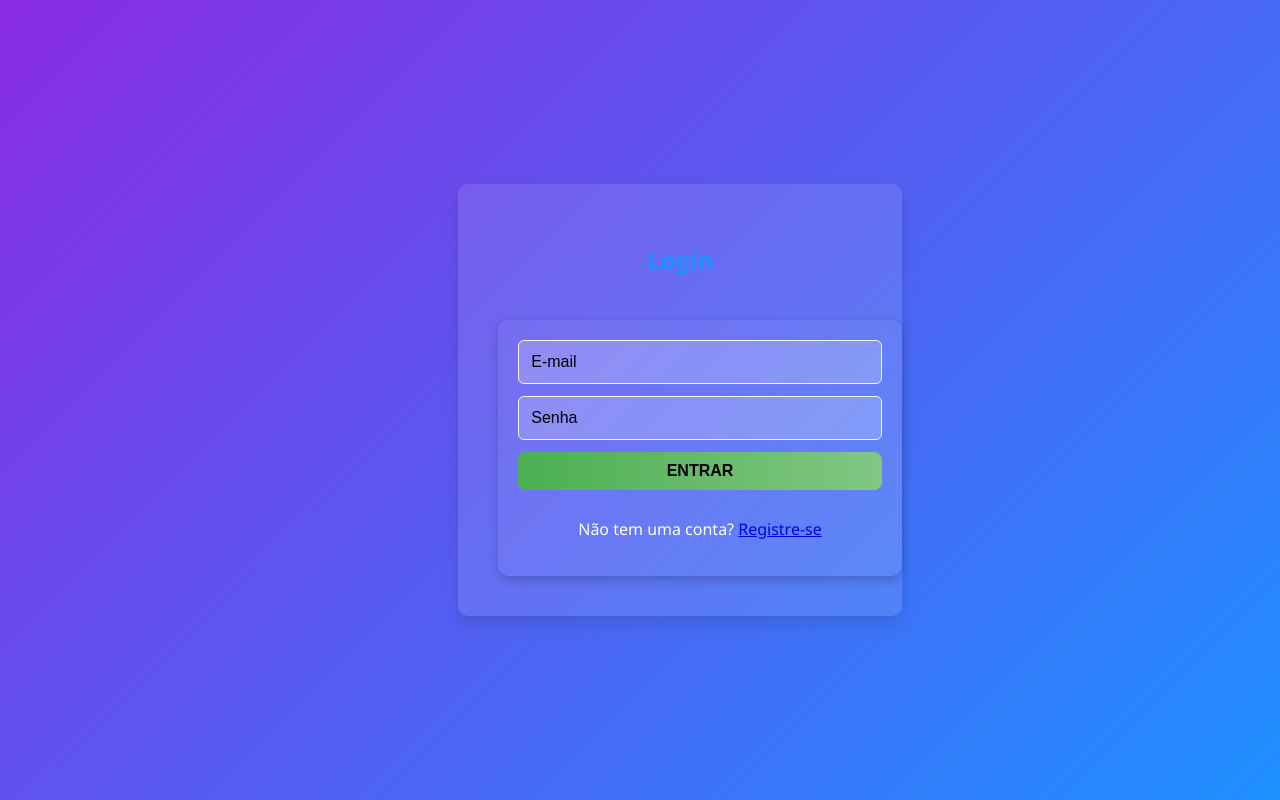
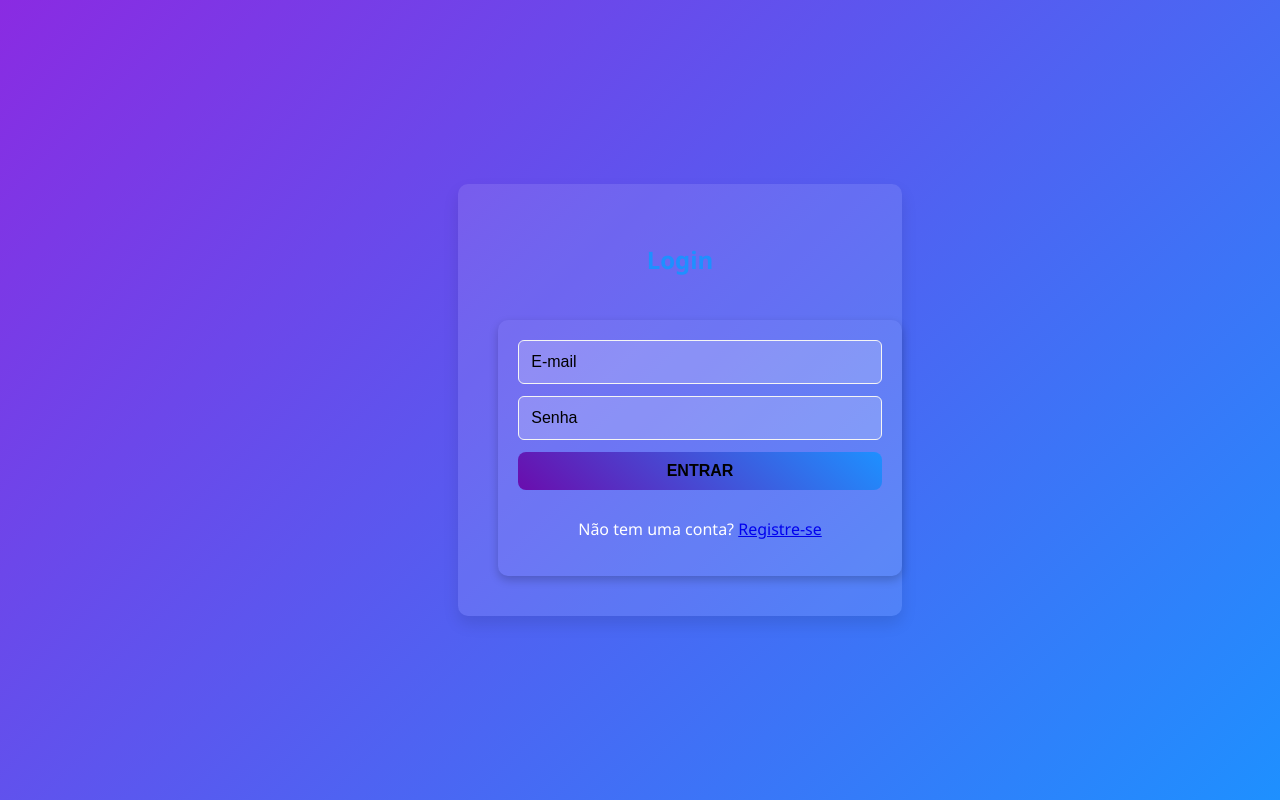
Before and after one commit to juniorbraz93/gerenciamento-tarefas, a React (Create React App) app in the folder frontend/: page /login in a window 1280 px wide. Built offline with nearby package versions, Linux system fonts and the light colour scheme.

Commit message:
ajusted form add task

```diff
--- a/frontend/src/styles.css
+++ b/frontend/src/styles.css
@@ -102,7 +102,7 @@ form textarea:focus {
 form button[type="submit"] {
   padding: 10px 20px;
   font-weight: bold;
-  background: linear-gradient(to right, #4CAF50, #81C784);
+  background: linear-gradient(45deg, #6a0dad, #1e90ff);
   color: var(--preto);
   border: none;
   border-radius: 8px;
@@ -111,7 +111,7 @@ form button[type="submit"] {
 }
 
 form button[type="submit"]:hover {
-  background: linear-gradient(to right, #43A047, #66BB6A);
+  background: linear-gradient(45deg, #6a0dad, #1e90ff);
 }
 
 
```
